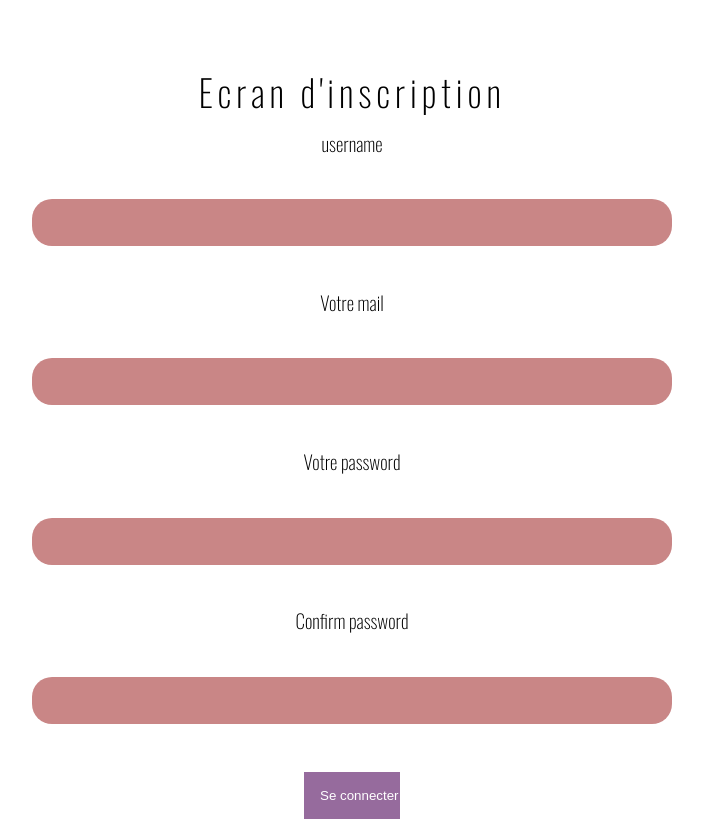
After one commit to kelianaylek/POO_project, a PHP site: page /App/View/SignUpView.php in a window 1280 px wide. The commit adds this page. Shown: the whole page, without its empty margins (288-991 px from the left). Run offline with PHP 8.4, Linux system fonts and the light colour scheme.

Commit message:
ADD - signup feature

```diff
--- a/www/App/Model/ConnexionModel.php
+++ b/www/App/Model/ConnexionModel.php
@@ -6,12 +6,7 @@ use Core\Database;
 class ConnexionModel extends Database{
 
     public function getLogin(){
-             if(isset($_REQUEST['user_name']) && isset($_REQUEST["user_password"])){
-                if($_REQUEST['user_name'] == 'timogo' && $_REQUEST['user_password'] == 'password'){
-                    echo "PUTE";
-                }
 
-            }
 
         }
     }
--- a/www/App/Model/CreatePollModel.php
+++ b/www/App/Model/CreatePollModel.php
@@ -18,7 +18,7 @@ class CreatePollModel extends Database{
       $pollid = $this->query("SELECT poll_id FROM polls ORDER BY poll_id DESC LIMIT 1 ");
       $pollidarray = $pollid[0]->poll_id;
 
-      header("Location: index.php?page=createdPoll&pollId=$pollidarray");
+      header("Location: index.php?page=createdPoll&poll_id=$pollidarray");
         }
 
     }
--- a/www/App/View/ConnexionView.php
+++ b/www/App/View/ConnexionView.php
@@ -12,7 +12,7 @@
 <body>
     <div class="wrapper">
         <h1>Ecran de connexion</h1>
-        <form action= <?= ROOT."/app/Controller/ConnexionControler" ; ?> method="POST">
+        <form method="POST">
         <!-- mail -->
         <label for="mail">Votre mail</label>
         <input type="mail" name="mail">
@@ -20,7 +20,7 @@
         <label for="pass">Votre password</label>
         <input type="password" name="pass">
 
-        <input type="submit" name="submit" value="Se connecter" />
+        <input type="submit" name="submit_connexion" value="Se connecter" />
 
     </form>
     <?php
--- /dev/null
+++ b/www/App/View/SignUpView.php
@@ -0,0 +1,36 @@
+<!DOCTYPE html>
+<html lang="en">
+    <head>
+    <meta charset="UTF-8">
+    <meta name="viewport" content="width=device-width, initial-scale=1.0">
+    <title>Connexion</title>
+    <link rel="stylesheet" href="assets/css/style.css">
+    <link rel="preconnect" href="https://fonts.gstatic.com">
+    <link href="https://fonts.googleapis.com/css2?family=Oswald:wght@200;300;500&display=swap" rel="stylesheet">
+
+</head>
+<body>
+    <div class="wrapper">
+        <h1>Ecran d'inscription</h1>
+        <form method="POST">
+        <label for="username">username</label>
+        <input type="text" name="username">
+        <!-- mail -->
+        <label for="mail">Votre mail</label>
+        <input type="mail" name="mail">
+        <!-- password -->
+        <label for="pass">Votre password</label>
+        <input type="password" name="pass">
+        <label for="confirmPassword">Confirm password</label>
+        <input type="password" name="confirmPass">
+
+        <input type="submit" name="submit_signUp" value="Se connecter" />
+
+    </form>
+    <?php
+    ?>
+
+
+    </div>
+</body>
+</html>
```
Also changed, not shown: www/App/Controller/SignUpController.php (added, +15 -0 lines), www/App/Model/SignUpModel.php (added, +39 -0 lines), www/Rooter.php (+11 -2 lines).
